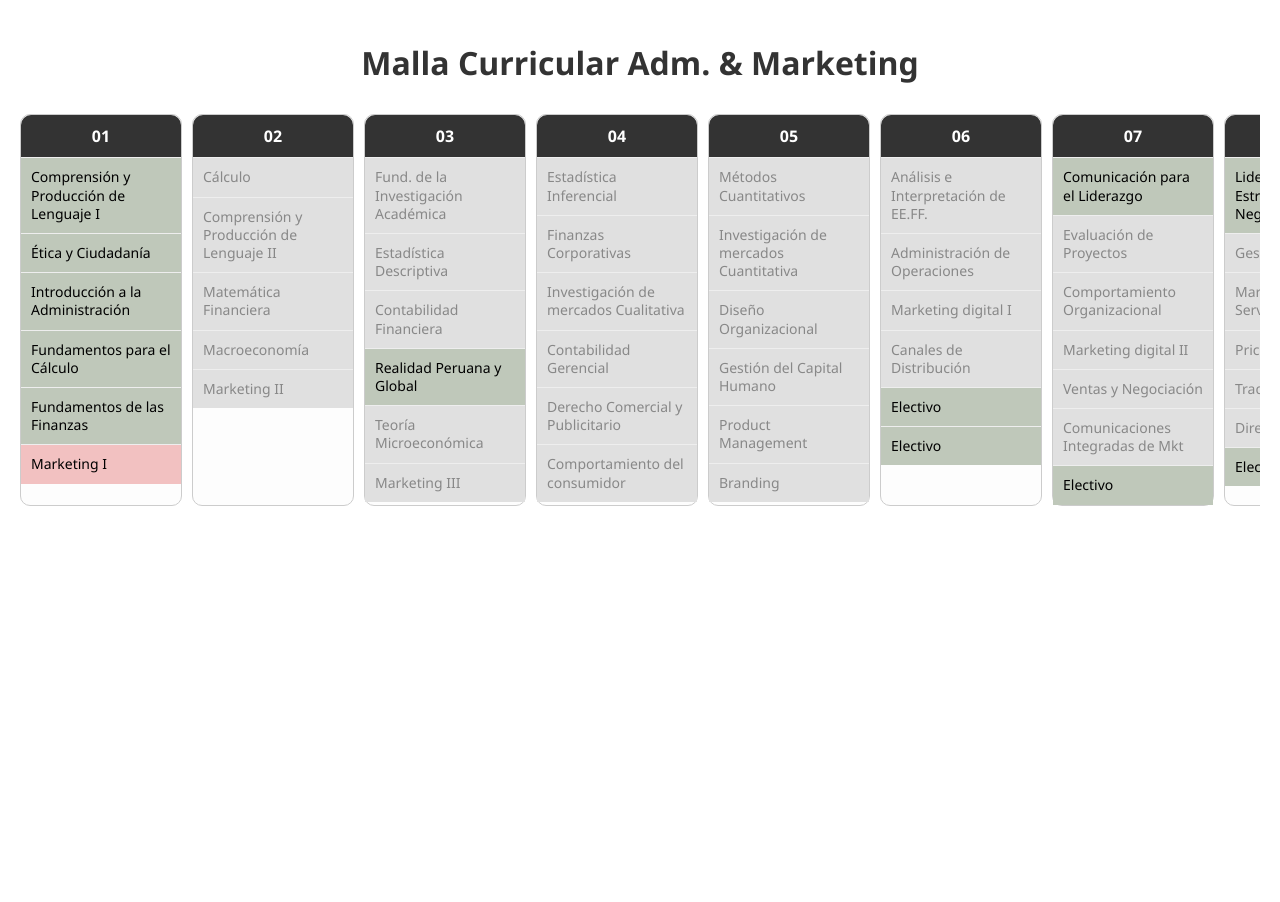
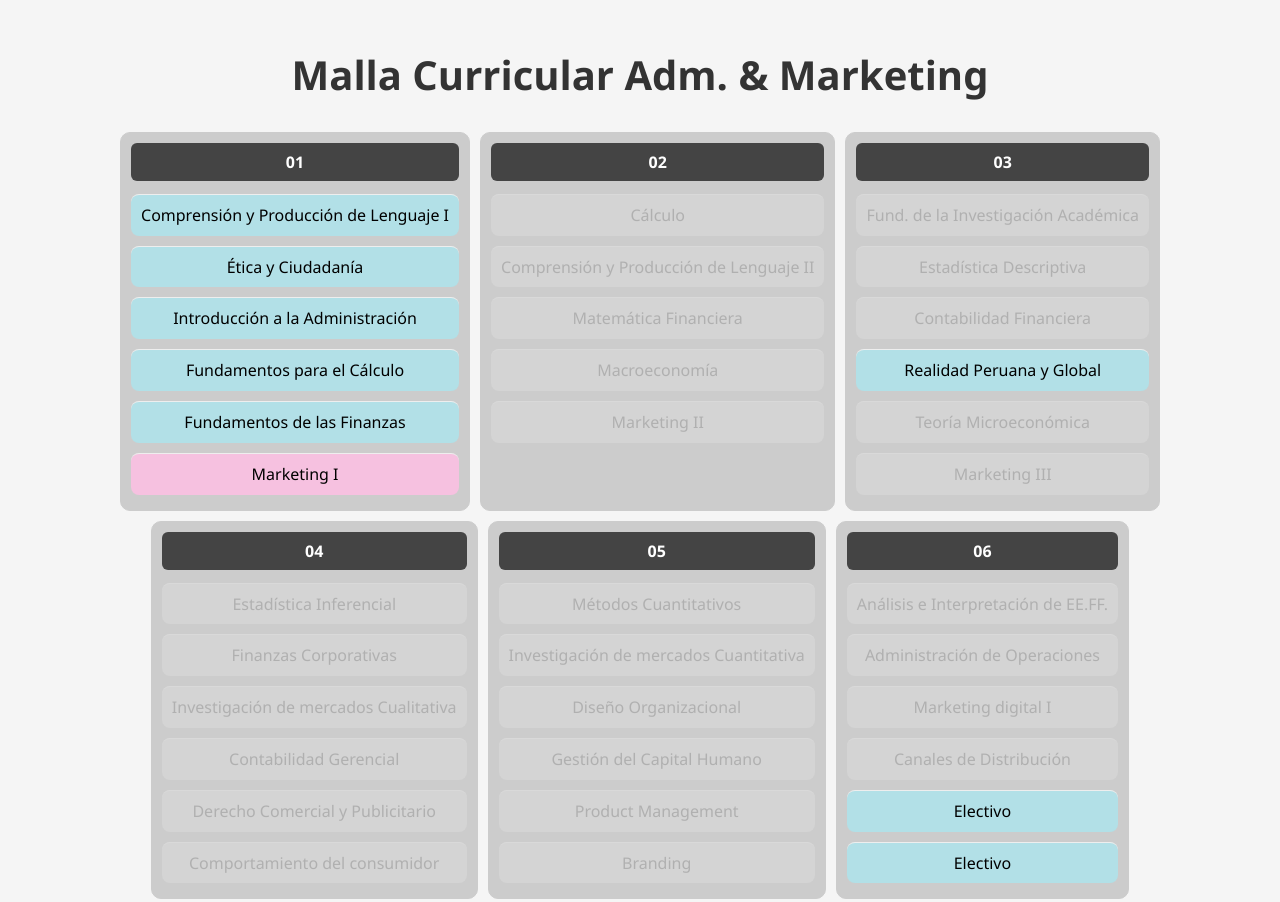
Before and after one commit to Danie247/Malla-de-Admi-y-Marketing-, a plain HTML site: page index.html in a window 1280 px wide. Shown: the top 902 px of the page. Before the commit the page ends 800 px from the top, so only its background shows below. Drawn offline with Linux system fonts and the light colour scheme.

Commit message:
Update index.html

```diff
--- a/index.html
+++ b/index.html
@@ -2,9 +2,80 @@
 <html lang="es">
 <head>
   <meta charset="UTF-8">
-  <meta name="viewport" content="width=device-width, initial-scale=1.0">
   <title>Malla Curricular Adm. & Marketing</title>
   <link rel="stylesheet" href="style.css">
+  <style>
+    body {
+      font-family: 'Segoe UI', sans-serif;
+      padding: 20px;
+      background-color: #f5f5f5;
+    }
+
+    h1 {
+      text-align: center;
+      color: #333;
+      font-size: 2.5rem;
+      margin-bottom: 30px;
+    }
+
+    .tabla-malla {
+      display: flex;
+      gap: 10px;
+      justify-content: center;
+      flex-wrap: wrap;
+    }
+
+    .ciclo {
+      background-color: #ccc;
+      padding: 10px;
+      border-radius: 10px;
+      min-width: 150px;
+    }
+
+    .ciclo-header {
+      background-color: #444;
+      color: #fff;
+      padding: 8px;
+      text-align: center;
+      border-radius: 6px;
+      font-weight: bold;
+      margin-bottom: 8px;
+    }
+
+    .curso {
+      background-color: #eee;
+      margin: 5px 0;
+      padding: 10px;
+      border-radius: 8px;
+      font-size: 1rem;
+      text-align: center;
+      cursor: pointer;
+      transition: 0.3s;
+    }
+
+    .curso.admin {
+      background-color: #b2e0e7; /* baby blue */
+    }
+
+    .curso.marketing {
+      background-color: #f6c1e0; /* rosa suave */
+    }
+
+    .curso.electivo {
+      background-color: #dfb5e7; /* lila como imagen */
+    }
+
+    .curso.aprobado {
+      background-color: #fdf6e3 !important; /* color hueso */
+      text-decoration: line-through;
+      color: #888;
+    }
+
+    .curso.bloqueado {
+      opacity: 0.4;
+      cursor: not-allowed;
+    }
+  </style>
 </head>
 <body>
   <h1>Malla Curricular Adm. & Marketing</h1>
```
